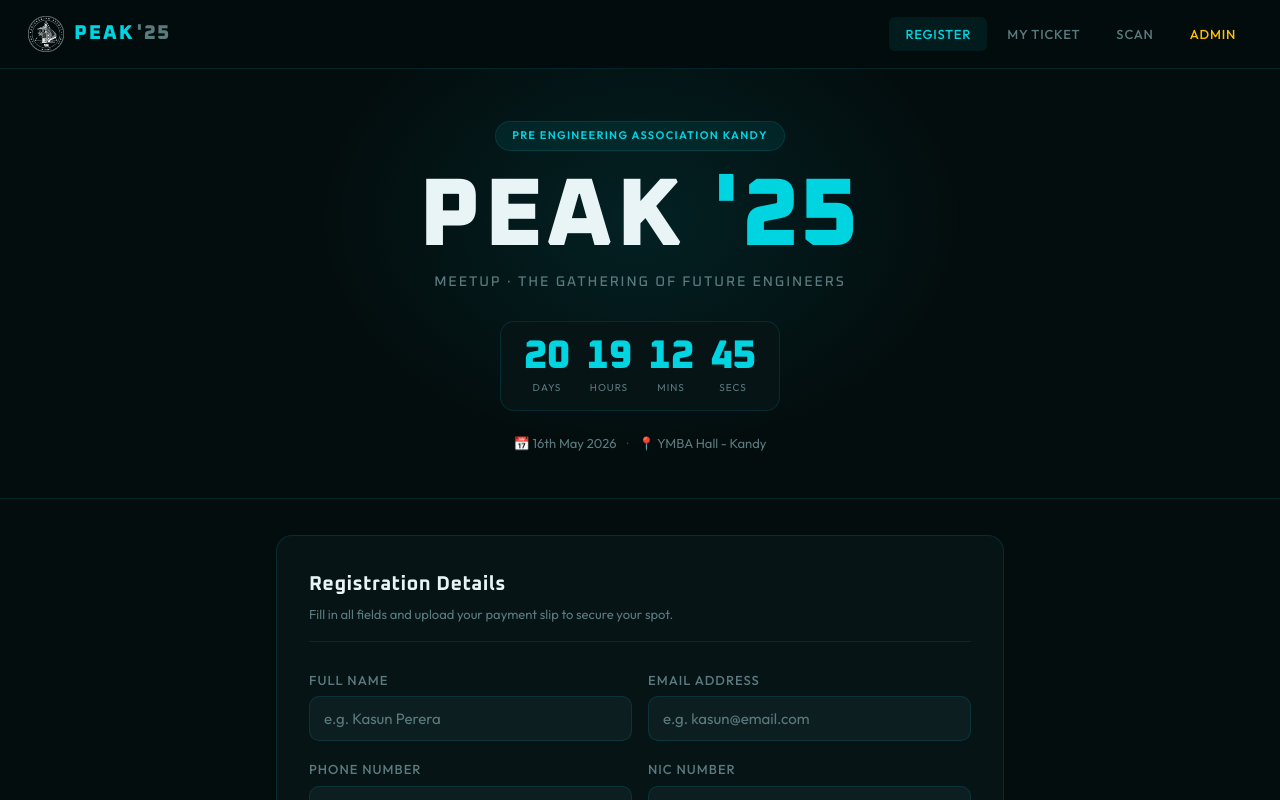
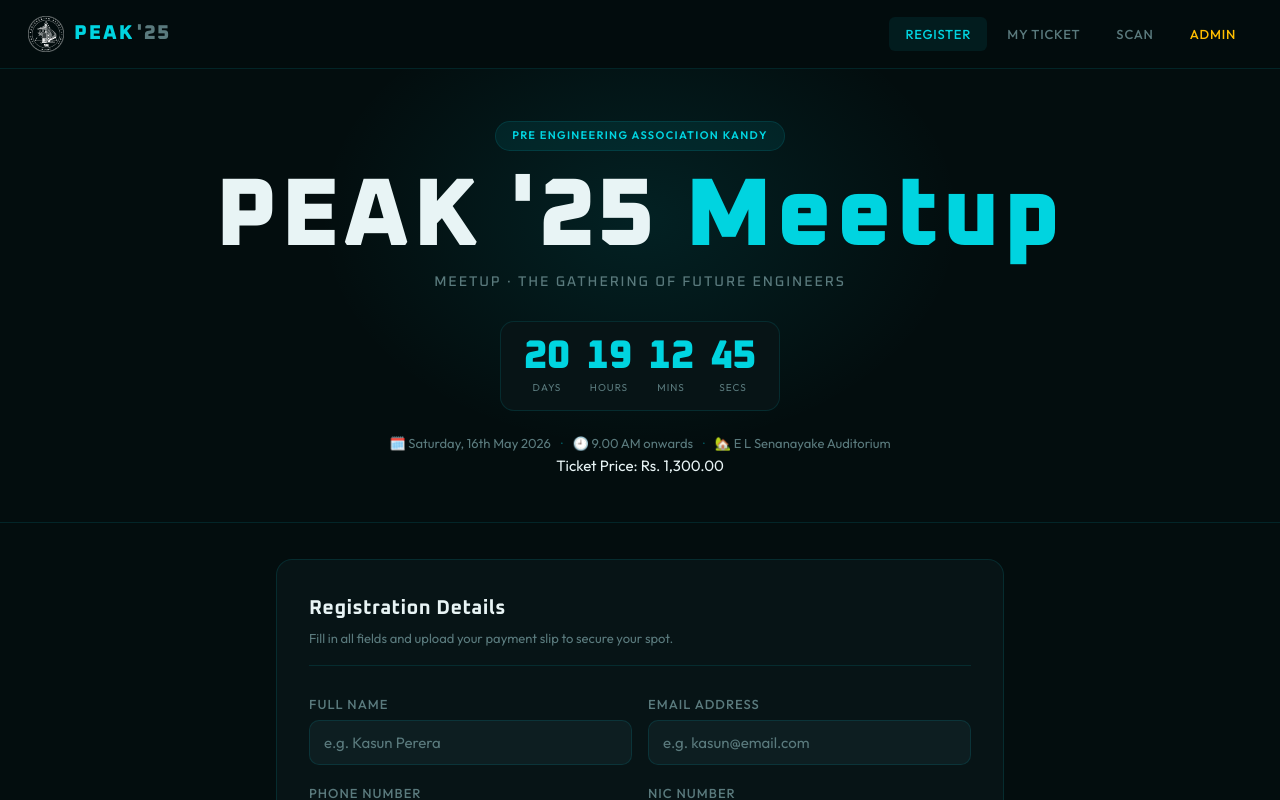
Before and after one commit to gangasara2004/peak25, a React (Vite) app: page / in a window 1280 px wide. Shown: the top 800 px of the page. Built offline with nearby package versions, Linux system fonts and the light colour scheme.

Commit message:
Revise event details in RegisterPage component
Updated event title and added event details including date, time, and venue.

```diff
--- a/src/pages/RegisterPage.tsx
+++ b/src/pages/RegisterPage.tsx
@@ -111,7 +111,7 @@ export default function RegisterPage() {
         <div className="rp-glow" />
         <div className="rp-hero-inner">
           <span className="rp-tag">Pre Engineering Association Kandy</span>
-          <h1 className="rp-title">PEAK <span className="rp-title-accent">'25</span></h1>
+          <h1 className="rp-title">PEAK '25 <span className="rp-title-accent">Meetup</span></h1>
           <p className="rp-subtitle">MEETUP · The Gathering of Future Engineers</p>
 
           {/* Countdown */}
@@ -131,10 +131,13 @@ export default function RegisterPage() {
 
           {/* Event meta */}
           <div className="rp-meta">
-            <span>📅 16th May 2026</span>
-            <span className="rp-meta-dot">·</span>
-            <span>📍 {EVENT_VENUE}</span>
+            <div className="rp-meta-item">🗓️ <span>Saturday, 16th May 2026</span></div>
+            <div className="rp-meta-dot">·</div>
+            <div className="rp-meta-item">🕘 <span>9.00 AM onwards</span></div>
+            <div className="rp-meta-dot">·</div>
+            <div className="rp-meta-item">🏡 <span>E L Senanayake Auditorium</span></div>
           </div>
+          <div className="rp-price">Ticket Price: <span>Rs. 1,300.00</span></div>
         </div>
       </div>
 
@@ -328,6 +331,12 @@ function SuccessScreen({ email }: { email: string }) {
         .rp-success-title { font-family: var(--font-display); font-size: 26px; color: var(--cyan); margin-bottom: 12px; }
         .rp-success-desc { color: var(--text-muted); font-size: 14px; line-height: 1.7; margin-bottom: 20px; }
         .rp-success-email { background: var(--bg-elevated); border-radius: var(--radius); padding: 12px 16px; font-size: 13px; color: var(--text-muted); margin-bottom: 24px; word-break: break-all; }
+        .rp-price { display: inline-block; background: var(--yellow-dim); border: 1px solid rgba(255,190,0,0.25); border-radius: 20px; color: var(--text-muted); font-size: 13px; padding: 6px 18px; margin-top: 14px; }
+        .rp-price span { color: var(--yellow); font-weight: 700; }
+        .rp-meta { display: flex; align-items: center; gap: 10px; justify-content: center; flex-wrap: wrap; margin-top: 16px; }
+        .rp-meta-dot { color: var(--border-hover); }
+        .rp-meta-item { display: flex; align-items: center; gap: 6px; background: var(--bg-card); border: 1px solid var(--border); border-radius: 20px; padding: 6px 14px; font-size: 13px; color: var(--text-muted); }
+        .rp-meta-item span { color: var(--text); font-weight: 500; }
       `}</style>
     </div>
   )
```
